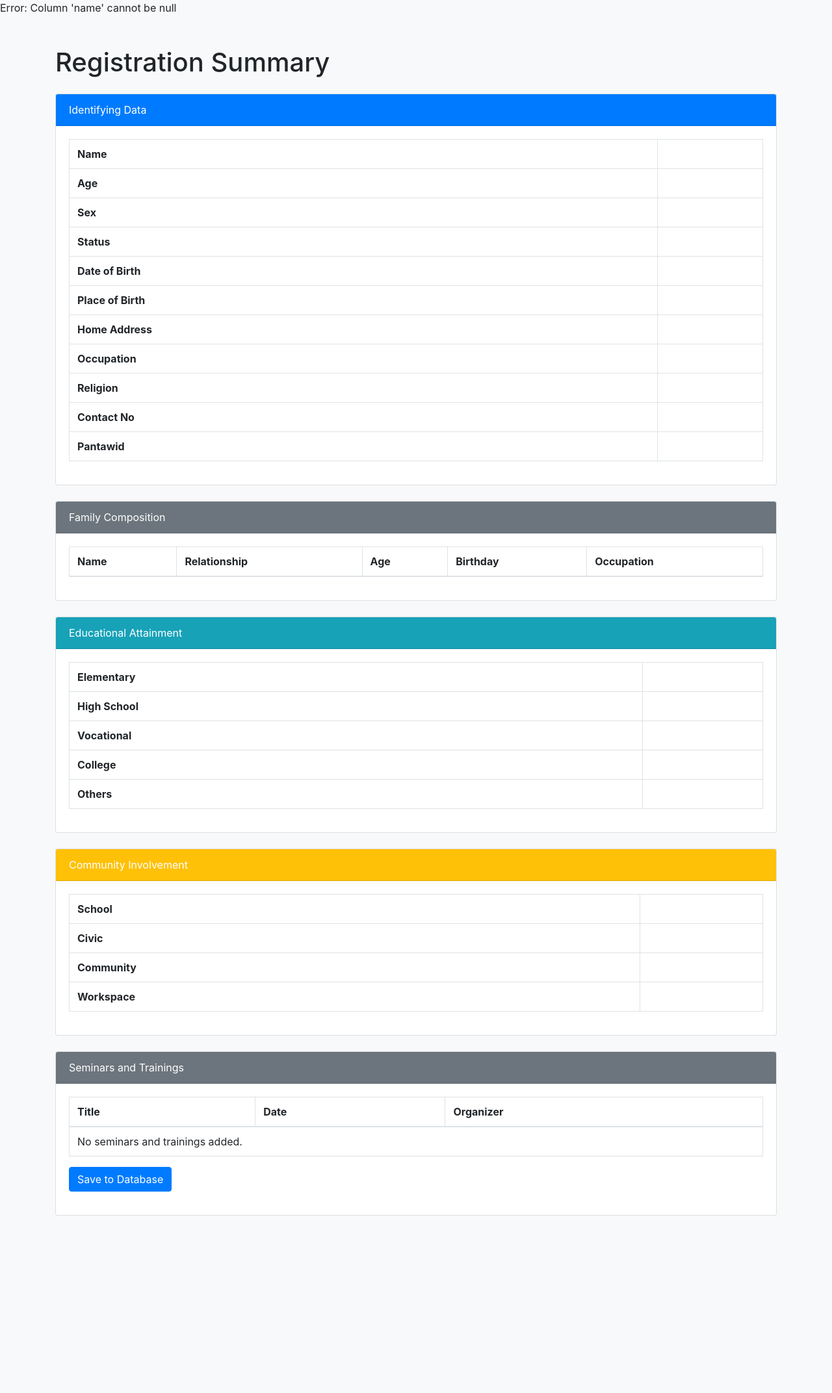
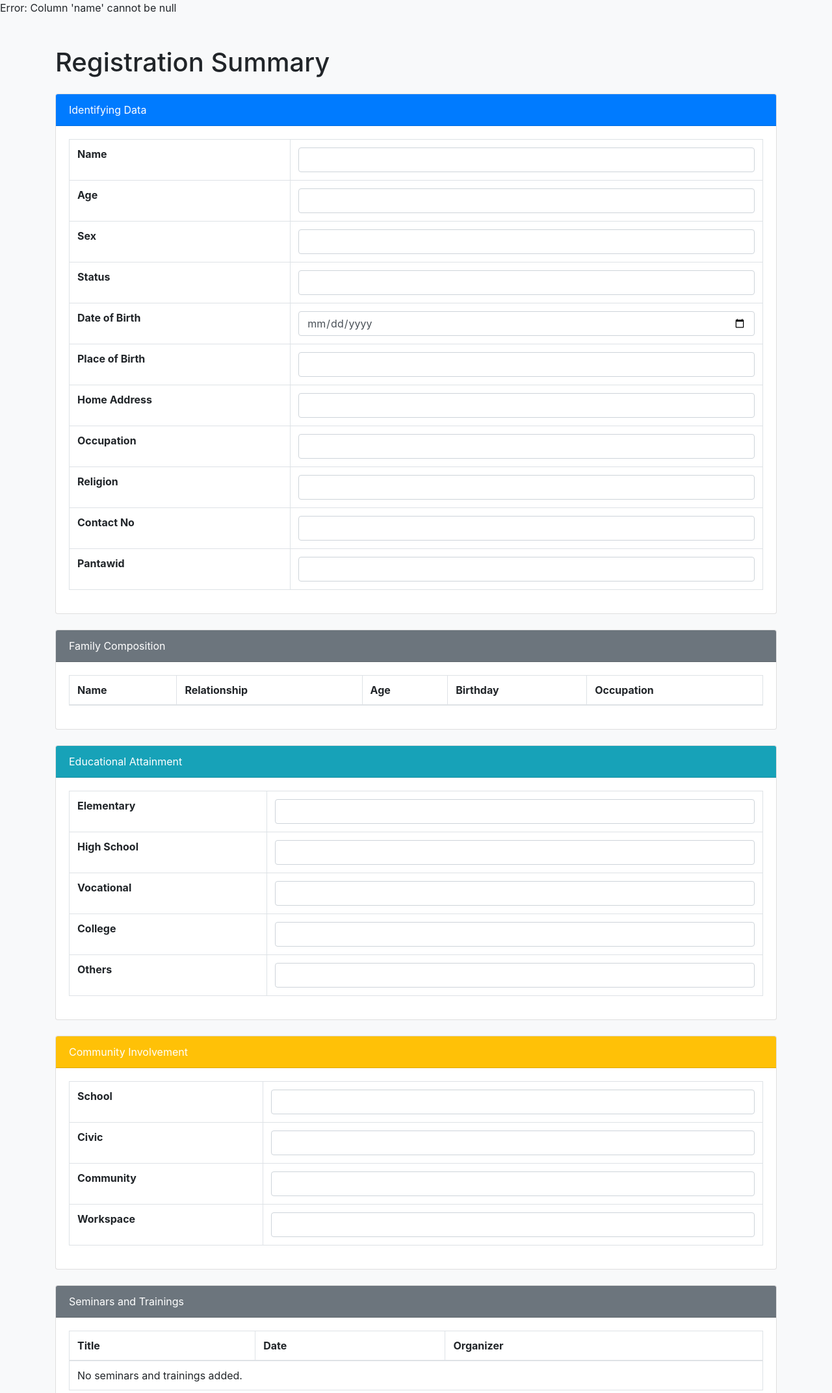
Before and after one commit to jerryegamp21/formnew, a PHP site: page /form/registered.php in a window 1280 px wide. Shown: the top 2144 px of the page at 65% size. Before the commit the page ends 1871 px from the top, so only its background shows below. Run offline with PHP 8.4, Linux system fonts and the light colour scheme; data that the repository does not hold is empty.

Commit message:
Update registered.php

```diff
--- a/form/registered.php
+++ b/form/registered.php
@@ -1,3 +1,4 @@
+
 <?php
 // Enable error reporting
 
@@ -62,6 +63,8 @@ if ($stmt->execute()) {
 $stmt->close();
 $conn->close();
 ?>
+
+
 <!DOCTYPE html>
 <html lang="en">
 <head>
@@ -71,24 +74,25 @@ $conn->close();
 </head>
 <body class="bg-light">
     <div class="container mt-5">
-        <h1 class="mb-4">Registration Summary</h1>
+        <h1 class="mb-4"> Registration Summary</h1>
 
+        <!-- Form starts here -->
+        <form action="registered.php" method="POST">
             <div class="card mb-4">
                 <div class="card-header bg-primary text-white">Identifying Data</div>
                 <div class="card-body">
                     <table class="table table-bordered">
-                    <tr><th>Name</th><td><?php echo htmlspecialchars($_POST['name']); ?></td></tr>
-                    <tr><th>Age</th><td><?php echo htmlspecialchars($age); ?></td></tr>
-                    <tr><th>Sex</th><td><?php echo htmlspecialchars($_POST['sex']); ?></td></tr>
-                    <tr><th>Status</th><td><?php echo htmlspecialchars($_POST['status']); ?></td></tr>
-                    <tr><th>Date of Birth</th><td><?php echo htmlspecialchars($_POST['date_of_birth']); ?></td></tr>
-                    <tr><th>Place of Birth</th><td><?php echo htmlspecialchars($_POST['place_of_birth']); ?></td></tr>
-                    <tr><th>Home Address</th><td><?php echo htmlspecialchars($_POST['home_address']); ?></td></tr>
-                    <tr><th>Occupation</th><td><?php echo htmlspecialchars($_POST['occupation']); ?></td></tr>
-                    <tr><th>Religion</th><td><?php echo htmlspecialchars($_POST['religion']); ?></td></tr>
-                    <tr><th>Contact No</th><td><?php echo htmlspecialchars($_POST['contact_no']); ?></td></tr>
-                    <tr><th>Pantawid</th><td><?php echo htmlspecialchars($_POST['pantawid']); ?></td></tr>
-
+                        <tr><th>Name</th><td><input type="text" name="name" value="<?php echo htmlspecialchars($_POST['name']); ?>" class="form-control"></td></tr>
+                        <tr><th>Age</th><td><input type="number" name="age" value="<?php echo htmlspecialchars($age); ?>" class="form-control"></td></tr>
+                        <tr><th>Sex</th><td><input type="text" name="sex" value="<?php echo htmlspecialchars($_POST['sex']); ?>" class="form-control"></td></tr>
+                        <tr><th>Status</th><td><input type="text" name="status" value="<?php echo htmlspecialchars($_POST['status']); ?>" class="form-control"></td></tr>
+                        <tr><th>Date of Birth</th><td><input type="date" name="date_of_birth" value="<?php echo htmlspecialchars($_POST['date_of_birth']); ?>" class="form-control"></td></tr>
+                        <tr><th>Place of Birth</th><td><input type="text" name="place_of_birth" value="<?php echo htmlspecialchars($_POST['place_of_birth']); ?>" class="form-control"></td></tr>
+                        <tr><th>Home Address</th><td><input type="text" name="home_address" value="<?php echo htmlspecialchars($_POST['home_address']); ?>" class="form-control"></td></tr>
+                        <tr><th>Occupation</th><td><input type="text" name="occupation" value="<?php echo htmlspecialchars($_POST['occupation']); ?>" class="form-control"></td></tr>
+                        <tr><th>Religion</th><td><input type="text" name="religion" value="<?php echo htmlspecialchars($_POST['religion']); ?>" class="form-control"></td></tr>
+                        <tr><th>Contact No</th><td><input type="text" name="contact_no" value="<?php echo htmlspecialchars($_POST['contact_no']); ?>" class="form-control"></td></tr>
+                        <tr><th>Pantawid</th><td><input type="text" name="pantawid" value="<?php echo htmlspecialchars($_POST['pantawid']); ?>" class="form-control"></td></tr>
                     </table>
                 </div>
             </div>
@@ -109,11 +113,11 @@ $conn->close();
                         <tbody>
                             <?php foreach ($_POST['family_name'] as $index => $familyName): ?>
                                 <tr>
-                                <td><?php echo htmlspecialchars($familyName); ?></td>
-                                <td><?php echo htmlspecialchars($_POST['family_relationship'][$index]); ?></td>
-                                <td><?php echo htmlspecialchars($_POST['family_age'][$index]); ?></td>
-                                <td><?php echo htmlspecialchars($_POST['family_birthday'][$index]); ?></td>
-                                <td><?php echo htmlspecialchars($_POST['family_occupation'][$index]); ?></td>
+                                    <td><input type="text" name="family_name[]" value="<?php echo htmlspecialchars($familyName); ?>" class="form-control" /></td>
+                                    <td><input type="text" name="family_relationship[]" value="<?php echo htmlspecialchars($_POST['family_relationship'][$index]); ?>" class="form-control" /></td>
+                                    <td><input type="number" name="family_age[]" value="<?php echo htmlspecialchars($_POST['family_age'][$index]); ?>" class="form-control" /></td>
+                                    <td><input type="date" name="family_birthday[]" value="<?php echo htmlspecialchars($_POST['family_birthday'][$index]); ?>" class="form-control" /></td>
+                                    <td><input type="text" name="family_occupation[]" value="<?php echo htmlspecialchars($_POST['family_occupation'][$index]); ?>" class="form-control" /></td>
                                 </tr>
                             <?php endforeach; ?>
                         </tbody>
@@ -125,11 +129,11 @@ $conn->close();
                 <div class="card-header bg-info text-white">Educational Attainment</div>
                 <div class="card-body">
                     <table class="table table-bordered">
-                    <tr><th>Elementary</th><td><?php echo htmlspecialchars($_POST['elementary']); ?></td></tr>
-                    <tr><th>High School</th><td><?php echo htmlspecialchars($_POST['high_school']); ?></td></tr>
-                    <tr><th>Vocational</th><td><?php echo htmlspecialchars($_POST['vocational']); ?></td></tr>
-                    <tr><th>College</th><td><?php echo htmlspecialchars($_POST['college']); ?></td></tr>
-                    <tr><th>Others</th><td><?php echo htmlspecialchars($_POST['others']); ?></td></tr>
+                        <tr><th>Elementary</th><td><input type="text" name="elementary" value="<?php echo htmlspecialchars($_POST['elementary']); ?>" class="form-control" /></td></tr>
+                        <tr><th>High School</th><td><input type="text" name="high_school" value="<?php echo htmlspecialchars($_POST['high_school']); ?>" class="form-control" /></td></tr>
+                        <tr><th>Vocational</th><td><input type="text" name="vocational" value="<?php echo htmlspecialchars($_POST['vocational']); ?>" class="form-control" /></td></tr>
+                        <tr><th>College</th><td><input type="text" name="college" value="<?php echo htmlspecialchars($_POST['college']); ?>" class="form-control" /></td></tr>
+                        <tr><th>Others</th><td><input type="text" name="others" value="<?php echo htmlspecialchars($_POST['others']); ?>" class="form-control" /></td></tr>
                     </table>
                 </div>
             </div>
@@ -138,10 +142,10 @@ $conn->close();
                 <div class="card-header bg-warning text-white">Community Involvement</div>
                 <div class="card-body">
                     <table class="table table-bordered">
-                    <tr><th>School</th><td><?php echo htmlspecialchars($_POST['school']); ?></td></tr>
-                    <tr><th>Civic</th><td><?php echo htmlspecialchars($_POST['civic']); ?></td></tr>
-                    <tr><th>Community</th><td><?php echo htmlspecialchars($_POST['community']); ?></td></tr>
-                    <tr><th>Workspace</th><td><?php echo htmlspecialchars($_POST['workspace']); ?></td></tr>
+                        <tr><th>School</th><td><input type="text" name="school" value="<?php echo htmlspecialchars($_POST['school']); ?>" class="form-control" /></td></tr>
+                        <tr><th>Civic</th><td><input type="text" name="civic" value="<?php echo htmlspecialchars($_POST['civic']); ?>" class="form-control" /></td></tr>
+                        <tr><th>Community</th><td><input type="text" name="community" value="<?php echo htmlspecialchars($_POST['community']); ?>" class="form-control" /></td></tr>
+                        <tr><th>Workspace</th><td><input type="text" name="workspace" value="<?php echo htmlspecialchars($_POST['workspace']); ?>" class="form-control" /></td></tr>
                     </table>
                 </div>
             </div>
@@ -171,18 +175,10 @@ $conn->close();
                             <?php endif; ?>
                         </tbody>
                     </table>
+                </div>
+            </div>
 
-        <!-- Button to save data to database -->
-        <form action="registered.php" method="POST">
-            <?php foreach ($_POST as $key => $value): ?>
-                <?php if (is_array($value)): ?>
-                    <?php foreach ($value as $subValue): ?>
-                        <input type="hidden" name="<?php echo htmlspecialchars($key); ?>[]" value="<?php echo htmlspecialchars($subValue); ?>">
-                    <?php endforeach; ?>
-                <?php else: ?>
-                    <input type="hidden" name="<?php echo htmlspecialchars($key); ?>" value="<?php echo htmlspecialchars($value); ?>">
-                <?php endif; ?>
-            <?php endforeach; ?>
+            <!-- Submit button to save updated data to the database -->
             <button type="submit" name="save_to_database" class="btn btn-primary">Save to Database</button>
         </form>
     </div>
```
Lines whose indentation alone changed are shown as unchanged.
